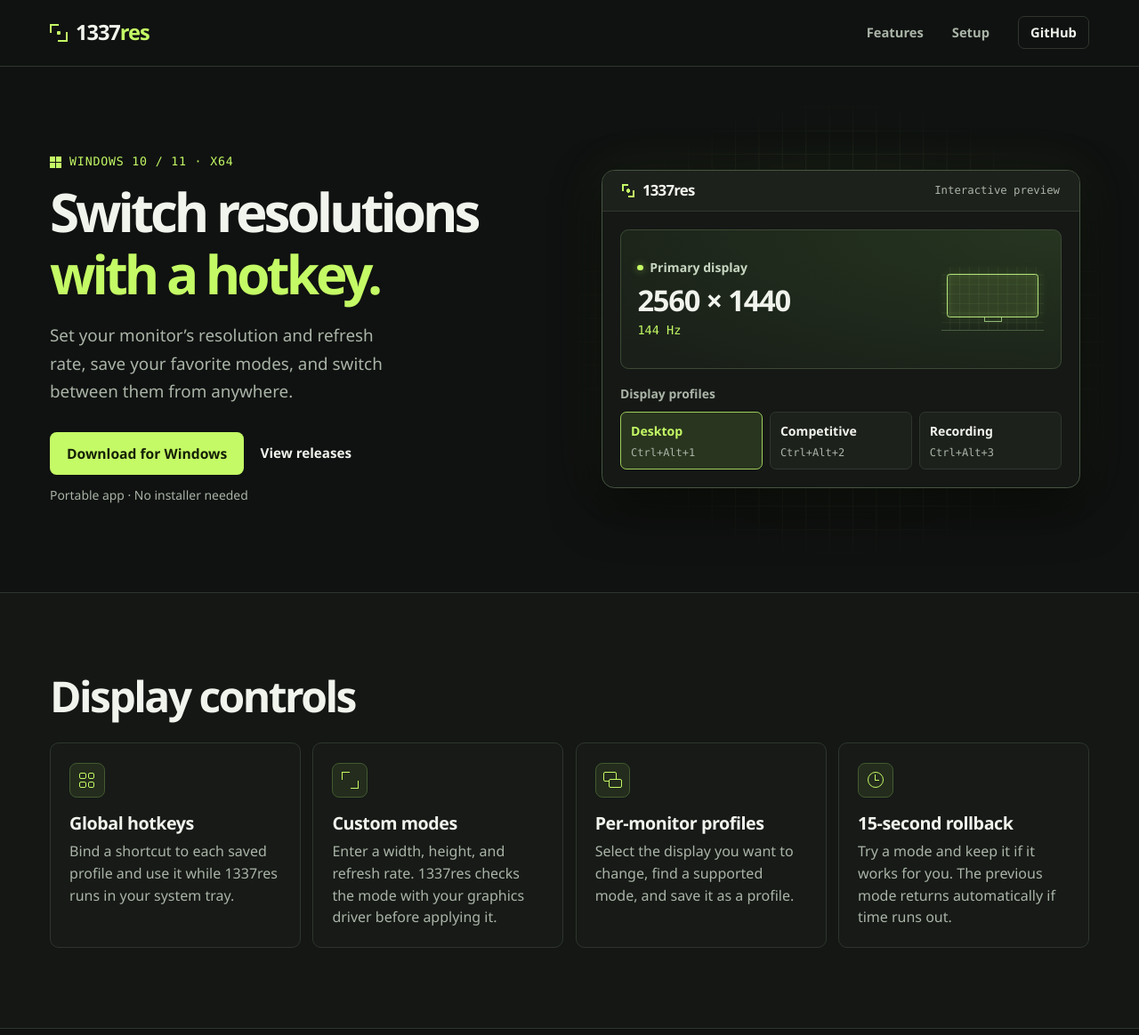
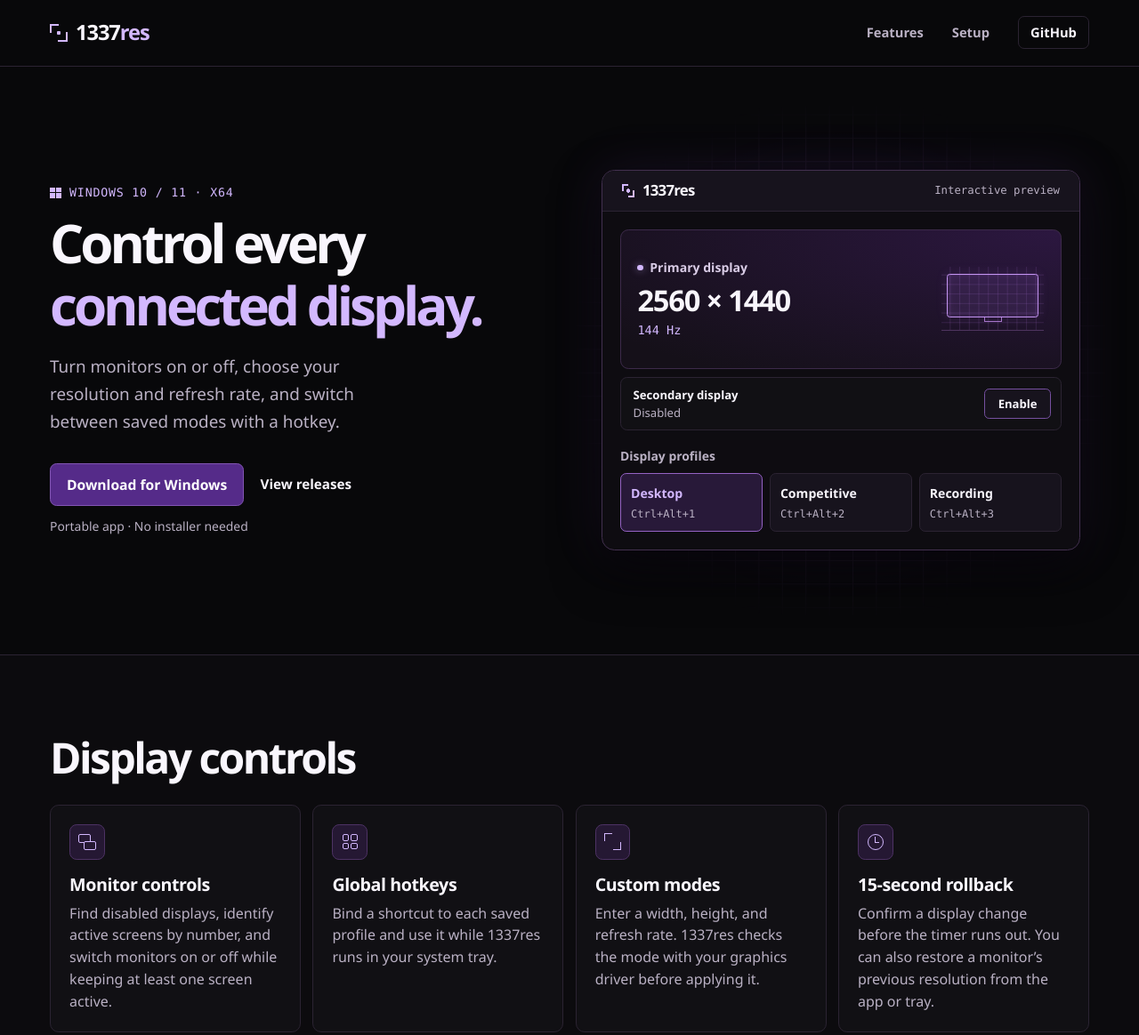
Before and after one commit to sullyzv/1337res, a plain HTML site: page docs/index.html in a window 1280 px wide. Shown: the top 1164 px of the page at 89% size. Drawn offline with Linux system fonts and the light colour scheme.

Commit message:
Update the 1337res project website

```diff
--- a/docs/index.html
+++ b/docs/index.html
@@ -3,8 +3,8 @@
 <head>
   <meta charset="utf-8">
   <meta name="viewport" content="width=device-width, initial-scale=1">
-  <meta name="theme-color" content="#101211">
-  <meta name="description" content="1337res is a portable Windows app for switching display resolutions and refresh rates with global hotkeys.">
+  <meta name="theme-color" content="#08080a">
+  <meta name="description" content="1337res is a portable Windows app for enabling and disabling connected monitors and switching display modes with global hotkeys.">
   <title>1337res — Windows display switcher</title>
   <link rel="stylesheet" href="styles.css">
   <script src="preview.js" defer></script>
@@ -28,8 +28,8 @@
     <section class="hero container" aria-labelledby="hero-title">
       <div class="hero-copy">
         <p class="platform"><span class="windows-mark" aria-hidden="true"></span> Windows 10 / 11 · x64</p>
-        <h1 id="hero-title">Switch resolutions <span>with a hotkey.</span></h1>
-        <p class="hero-description">Set your monitor’s resolution and refresh rate, save your favorite modes, and switch between them from anywhere.</p>
+        <h1 id="hero-title">Control every <span>connected display.</span></h1>
+        <p class="hero-description">Turn monitors on or off, choose your resolution and refresh rate, and switch between saved modes with a hotkey.</p>
         <div class="hero-actions">
           <a class="button button-primary" href="https://github.com/sullyzv/1337res/releases/latest/download/1337res-win-x64.exe">Download for Windows</a>
           <a class="text-link" href="https://github.com/sullyzv/1337res/releases">View releases</a>
@@ -51,6 +51,10 @@
                 <span id="mode-refresh">144 Hz</span>
               </div>
               <div class="display-diagram" aria-hidden="true"><span id="mode-frame"></span></div>
+            </div>
+            <div class="preview-monitor">
+              <div><strong>Secondary display</strong><span id="monitor-state" role="status">Disabled</span></div>
+              <button type="button" id="monitor-toggle" aria-label="Enable secondary display">Enable</button>
             </div>
             <p class="profile-label" id="profile-label">Display profiles</p>
             <div class="preview-profiles" role="group" aria-labelledby="profile-label">
@@ -74,6 +78,11 @@
         <h2 id="features-title">Display controls</h2>
         <div class="feature-grid">
           <article class="feature-card">
+            <span class="feature-icon icon-monitors" aria-hidden="true"></span>
+            <h3>Monitor controls</h3>
+            <p>Find disabled displays, identify active screens by number, and switch monitors on or off while keeping at least one screen active.</p>
+          </article>
+          <article class="feature-card">
             <span class="feature-icon icon-keys" aria-hidden="true"><i></i><i></i><i></i><i></i></span>
             <h3>Global hotkeys</h3>
             <p>Bind a shortcut to each saved profile and use it while 1337res runs in your system tray.</p>
@@ -84,14 +93,9 @@
             <p>Enter a width, height, and refresh rate. 1337res checks the mode with your graphics driver before applying it.</p>
           </article>
           <article class="feature-card">
-            <span class="feature-icon icon-monitors" aria-hidden="true"></span>
-            <h3>Per-monitor profiles</h3>
-            <p>Select the display you want to change, find a supported mode, and save it as a profile.</p>
-          </article>
-          <article class="feature-card">
             <span class="feature-icon icon-clock" aria-hidden="true"></span>
             <h3>15-second rollback</h3>
-            <p>Try a mode and keep it if it works for you. The previous mode returns automatically if time runs out.</p>
+            <p>Confirm a display change before the timer runs out. You can also restore a monitor’s previous resolution from the app or tray.</p>
           </article>
         </div>
       </div>
@@ -99,12 +103,12 @@
 
     <section class="setup-section container" id="setup" aria-labelledby="setup-title">
       <div class="setup-copy">
-        <h2 id="setup-title">Set up your first shortcut.</h2>
+        <h2 id="setup-title">Set up your displays.</h2>
         <p>1337res stores your profiles and hotkeys on your PC.</p>
       </div>
       <ol class="steps">
         <li><div><h3>Run 1337res</h3><p>Download and open the Windows executable.</p></div></li>
-        <li><div><h3>Choose a display mode</h3><p>Pick your monitor, then select a mode or enter your own values.</p></div></li>
+        <li><div><h3>Choose what’s active</h3><p>Open Monitors to enable or disable displays. Open Display to choose a resolution and refresh rate.</p></div></li>
         <li><div><h3>Save a profile</h3><p>Give it a name, assign a shortcut, and keep 1337res running in the tray.</p></div></li>
       </ol>
     </section>
--- a/docs/preview.js
+++ b/docs/preview.js
@@ -2,6 +2,8 @@ const profileButtons = document.querySelectorAll('.preview-profiles button');
 const resolutionLabel = document.getElementById('mode-resolution');
 const refreshLabel = document.getElementById('mode-refresh');
 const displayFrame = document.getElementById('mode-frame');
+const monitorToggle = document.getElementById('monitor-toggle');
+const monitorState = document.getElementById('monitor-state');
 
 for (const button of profileButtons) {
   button.addEventListener('click', () => {
@@ -14,3 +16,12 @@ for (const button of profileButtons) {
     displayFrame.dataset.ratio = button.dataset.ratio;
   });
 }
+
+let monitorEnabled = false;
+monitorToggle.addEventListener('click', () => {
+  monitorEnabled = !monitorEnabled;
+  const action = monitorEnabled ? 'Disable' : 'Enable';
+  monitorState.textContent = monitorEnabled ? 'Enabled' : 'Disabled';
+  monitorToggle.textContent = action;
+  monitorToggle.setAttribute('aria-label', `${action} secondary display`);
+});
--- a/docs/styles.css
+++ b/docs/styles.css
@@ -1,13 +1,15 @@
 :root {
   color-scheme: dark;
-  --bg: #101211;
-  --surface: #171a17;
-  --panel: #1d211c;
-  --line: #2f362e;
-  --text: #f1f4ed;
-  --muted: #aab4a7;
-  --lime: #c4fa65;
-  --ink: #152006;
+  --bg: #08080a;
+  --surface: #111014;
+  --panel: #17131d;
+  --line: #2b2332;
+  --text: #f9f6fd;
+  --muted: #bab1c4;
+  --accent: #d3b8ff;
+  --action: #552b89;
+  --action-hover: #6939a5;
+  --action-text: #ffffff;
   --display-font: "Bahnschrift", "Segoe UI Variable Display", "Segoe UI", system-ui, sans-serif;
   --mono-font: "Cascadia Mono", Consolas, monospace;
   font-family: "Segoe UI Variable Text", "Segoe UI", system-ui, sans-serif;
@@ -28,10 +30,10 @@ body {
 h1, h2, h3, p, figure { margin: 0; }
 a { color: inherit; text-decoration: none; }
 button { font: inherit; }
-::selection { background: var(--lime); color: var(--ink); }
+::selection { background: var(--accent); color: var(--bg); }
 
 :focus-visible {
-  outline: 2px solid var(--lime);
+  outline: 2px solid var(--accent);
   outline-offset: 5px;
 }
 
@@ -48,8 +50,8 @@ button { font: inherit; }
   padding: 0.65rem 1rem;
   transform: translateY(-200%);
   border-radius: 0.5rem;
-  background: var(--lime);
-  color: var(--ink);
+  background: var(--action);
+  color: var(--action-text);
 }
 
 .skip-link:focus { transform: none; }
@@ -72,7 +74,7 @@ button { font: inherit; }
   letter-spacing: -0.045em;
 }
 
-.brand-accent { color: var(--lime); }
+.brand-accent { color: var(--accent); }
 
 .brand-mark {
   position: relative;
@@ -80,7 +82,7 @@ button { font: inherit; }
   flex: none;
   width: 1.23rem;
   height: 1.23rem;
-  color: var(--lime);
+  color: var(--accent);
   background: radial-gradient(circle at center, currentColor 0 2px, transparent 2.5px);
 }
 
@@ -108,7 +110,7 @@ button { font: inherit; }
   transition: color 150ms ease;
 }
 
-.header-inner nav a:hover, .footer-inner > a:last-child:hover { color: var(--lime); }
+.header-inner nav a:hover, .footer-inner > a:last-child:hover { color: var(--accent); }
 
 .repo-link {
   padding: 0.37rem 0.82rem;
@@ -130,7 +132,7 @@ button { font: inherit; }
   align-items: center;
   gap: 0.58rem;
   margin-bottom: 1.1rem;
-  color: var(--lime);
+  color: var(--accent);
   font: 500 0.83rem/1.4 var(--mono-font);
   letter-spacing: 0.06em;
   text-transform: uppercase;
@@ -154,7 +156,7 @@ h1 {
   letter-spacing: -0.067em;
 }
 
-h1 span { display: block; margin-top: 0.17em; color: var(--lime); }
+h1 span { display: block; margin-top: 0.17em; color: var(--accent); }
 
 .hero-description {
   max-width: 36ch;
@@ -186,13 +188,13 @@ h1 span { display: block; margin-top: 0.17em; color: var(--lime); }
   transition: background-color 150ms ease, color 150ms ease, border-color 150ms ease;
 }
 
-.button-primary { background: var(--lime); color: var(--ink); }
-.button-primary:hover { background: #dcff9d; }
-.button-secondary { border-color: #577235; color: var(--lime); }
-.button-secondary:hover { border-color: var(--lime); background: var(--lime); color: var(--ink); }
+.button-primary { border-color: #8255b3; background: var(--action); color: var(--action-text); }
+.button-primary:hover { background: var(--action-hover); }
+.button-secondary { border-color: #7650a0; color: var(--accent); }
+.button-secondary:hover { border-color: var(--accent); background: var(--action); color: var(--action-text); }
 
 .text-link { color: var(--text); text-underline-offset: 0.25em; font-size: 0.95rem; font-weight: 600; }
-.text-link:hover { color: var(--lime); text-decoration: underline; }
+.text-link:hover { color: var(--accent); text-decoration: underline; }
 .download-note { margin-top: 0.76rem; color: var(--muted); font-size: 0.87rem; }
 
 .hero-visual {
@@ -207,9 +209,9 @@ h1 span { display: block; margin-top: 0.17em; color: var(--lime); }
   z-index: -1;
   inset: -3.25rem -1.1rem;
   content: "";
-  background: linear-gradient(90deg, #465b33 1px, transparent 1px) 50% / 1.65rem 1.65rem,
-    linear-gradient(#465b33 1px, transparent 1px) 50% / 1.65rem 1.65rem,
-    radial-gradient(ellipse, #46662788, transparent 70%);
+  background: linear-gradient(90deg, #4b3162 1px, transparent 1px) 50% / 1.65rem 1.65rem,
+    linear-gradient(#4b3162 1px, transparent 1px) 50% / 1.65rem 1.65rem,
+    radial-gradient(ellipse, #572b8e82, transparent 70%);
   opacity: 0.54;
   mask-image: radial-gradient(ellipse at center, #000 22%, transparent 74%);
   pointer-events: none;
@@ -217,10 +219,10 @@ h1 span { display: block; margin-top: 0.17em; color: var(--lime); }
 
 .preview {
   overflow: hidden;
-  border: 1px solid #465541;
+  border: 1px solid #42304f;
   border-radius: 0.9rem;
-  background: #151815;
-  box-shadow: 0 1.4rem 3.3rem #0009, 0 0 3.6rem #8fc54a16;
+  background: #0e0c11;
+  box-shadow: 0 1.4rem 3.3rem #0009, 0 0 3.6rem #8b4fd221;
 }
 
 .preview-top {
@@ -253,9 +255,9 @@ h1 span { display: block; margin-top: 0.17em; color: var(--lime); }
   gap: 0.45rem 0.9rem;
   min-height: 9.8rem;
   padding: 1.15rem;
-  border: 1px solid #3d4a34;
+  border: 1px solid #3c2a4a;
   border-radius: 0.58rem;
-  background: radial-gradient(ellipse at 100% 0%, #263520, transparent 90%), #1a2019;
+  background: radial-gradient(ellipse at 100% 0%, #2c1740, transparent 90%), #151019;
 }
 
 .preview-display-label {
@@ -264,7 +266,7 @@ h1 span { display: block; margin-top: 0.17em; color: var(--lime); }
   align-items: center;
   grid-area: label;
   gap: 0.47rem;
-  color: #c7d6c1;
+  color: #d9cce6;
   font-size: 0.88rem;
   font-weight: 600;
 }
@@ -273,8 +275,8 @@ h1 span { display: block; margin-top: 0.17em; color: var(--lime); }
   width: 0.4rem;
   height: 0.4rem;
   border-radius: 50%;
-  background: var(--lime);
-  box-shadow: 0 0 0.55rem #c4fa6580;
+  background: var(--accent);
+  box-shadow: 0 0 0.55rem #d3b8ff80;
 }
 
 .preview-display-mode { grid-area: mode; align-self: start; }
@@ -287,7 +289,7 @@ h1 span { display: block; margin-top: 0.17em; color: var(--lime); }
   white-space: nowrap;
 }
 
-.preview-display-mode > span { color: var(--lime); font: 0.85rem/1.5 var(--mono-font); }
+.preview-display-mode > span { color: var(--accent); font: 0.85rem/1.5 var(--mono-font); }
 
 .display-diagram {
   position: relative;
@@ -297,9 +299,9 @@ h1 span { display: block; margin-top: 0.17em; color: var(--lime); }
   place-items: center;
   width: clamp(3.6rem, 9vw, 8.5rem);
   aspect-ratio: 16 / 10;
-  border-bottom: 1px solid #485e40;
-  background: linear-gradient(90deg, #6d8d5025 1px, transparent 1px) 50% / 0.67rem 0.67rem,
-    linear-gradient(#6d8d5025 1px, transparent 1px) 50% / 0.67rem 0.67rem;
+  border-bottom: 1px solid #4e345f;
+  background: linear-gradient(90deg, #ad72d62a 1px, transparent 1px) 50% / 0.67rem 0.67rem,
+    linear-gradient(#ad72d62a 1px, transparent 1px) 50% / 0.67rem 0.67rem;
 }
 
 .display-diagram span {
@@ -307,10 +309,10 @@ h1 span { display: block; margin-top: 0.17em; color: var(--lime); }
   bottom: 0.2rem;
   width: 89%;
   height: 69%;
-  border: 1px solid #b4e47a;
+  border: 1px solid #c494f2;
   border-radius: 0.21rem;
-  background: #a3d46420;
-  box-shadow: inset 0 0 0.8rem #b3ef651a, 0 0 0.8rem #b3ef6521;
+  background: #a86fe220;
+  box-shadow: inset 0 0 0.8rem #b678f81a, 0 0 0.8rem #b678f821;
   transition: width 180ms ease;
 }
 
@@ -320,12 +322,40 @@ h1 span { display: block; margin-top: 0.17em; color: var(--lime); }
   bottom: -0.4rem;
   left: 40%;
   height: 0.35rem;
-  border: solid #91b876;
+  border: solid #a574c8;
   border-width: 0 1px 1px;
   content: "";
 }
 
 .display-diagram span[data-ratio="standard"] { width: 67%; }
+
+.preview-monitor {
+  display: flex;
+  justify-content: space-between;
+  align-items: center;
+  gap: 0.65rem;
+  margin-top: 0.6rem;
+  padding: 0.54rem 0.67rem 0.54rem 0.85rem;
+  border: 1px solid var(--line);
+  border-radius: 0.48rem;
+  background: var(--surface);
+}
+
+.preview-monitor strong, .preview-monitor span { display: block; font-size: 0.82rem; }
+.preview-monitor span { color: var(--muted); }
+.preview-monitor button {
+  min-width: 4.66rem;
+  min-height: 2.16rem;
+  padding: 0.2rem 0.52rem;
+  border: 1px solid #7650a0;
+  border-radius: 0.35rem;
+  background: var(--panel);
+  color: var(--text);
+  cursor: pointer;
+  font-size: 0.82rem;
+  font-weight: 600;
+}
+.preview-monitor button:hover { background: var(--action); }
 
 .profile-label {
   margin-top: 1.1rem;
@@ -352,15 +382,15 @@ h1 span { display: block; margin-top: 0.17em; color: var(--lime); }
   transition: border-color 150ms ease, background-color 150ms ease;
 }
 
-.preview-profiles button:hover { border-color: #9cc76a; }
-.preview-profiles button[aria-pressed="true"] { border-color: #9fce5a; background: #29351f; }
-.preview-profiles button[aria-pressed="true"] > span { color: var(--lime); }
+.preview-profiles button:hover { border-color: #a979d7; }
+.preview-profiles button[aria-pressed="true"] { border-color: #9462c3; background: #281939; }
+.preview-profiles button[aria-pressed="true"] > span { color: var(--accent); }
 .preview-profiles button > span { font-size: 0.88rem; font-weight: 700; overflow-wrap: anywhere; }
 .preview-profiles kbd { color: var(--muted); font: 0.75rem/1.35 var(--mono-font); }
 
 .features-section {
   border-block: 1px solid var(--line);
-  background: #141714;
+  background: #0c0b0e;
   padding-block: clamp(3.6rem, 7vw, 5.7rem);
 }
 
@@ -395,10 +425,10 @@ h2 {
   width: 2.48rem;
   height: 2.48rem;
   margin-bottom: 1.02rem;
-  border: 1px solid #435b30;
+  border: 1px solid #4d3264;
   border-radius: 0.51rem;
-  background: #242c1d;
-  color: var(--lime);
+  background: #251833;
+  color: var(--accent);
 }
 
 .icon-keys { grid-template-columns: repeat(2, 0.45rem); grid-template-rows: repeat(2, 0.45rem); place-content: center; gap: 0.16rem; }
@@ -410,7 +440,7 @@ h2 {
 .icon-size::after { right: 0.58rem; bottom: 0.58rem; border-width: 0 1px 1px 0; }
 .icon-monitors::before, .icon-monitors::after { width: 0.93rem; height: 0.65rem; border: 1px solid; border-radius: 2px; }
 .icon-monitors::before { top: 0.62rem; left: 0.53rem; }
-.icon-monitors::after { right: 0.52rem; bottom: 0.61rem; background: #242c1d; }
+.icon-monitors::after { right: 0.52rem; bottom: 0.61rem; background: #251833; }
 .icon-clock::before { width: 1.13rem; height: 1.13rem; border: 1px solid; border-radius: 50%; }
 .icon-clock::after { top: 0.79rem; left: 1.13rem; width: 0.3rem; height: 0.43rem; border: solid; border-width: 0 0 1px 1px; }
 
@@ -442,10 +472,10 @@ h2 {
   flex: 0 0 1.85rem;
   place-items: center;
   height: 1.85rem;
-  border: 1px solid #435b30;
+  border: 1px solid #4d3264;
   border-radius: 0.38rem;
-  background: #20291a;
-  color: var(--lime);
+  background: #20142c;
+  color: var(--accent);
   font: 0.83rem/1 var(--mono-font);
   content: counter(setup-step);
 }
@@ -457,9 +487,9 @@ h2 {
   gap: 1.2rem;
   align-items: center;
   padding: clamp(1.15rem, 3.6vw, 2.2rem);
-  border: 1px solid #3e5331;
+  border: 1px solid #4e3462;
   border-radius: 0.75rem;
-  background: linear-gradient(112deg, #222f1b, #171e15 59%, #151a14);
+  background: linear-gradient(112deg, #241532, #131017 59%, #0d0a10);
 }
 
 .credit-symbol {
@@ -467,9 +497,9 @@ h2 {
   flex: 0 0 3.6rem;
   place-items: center;
   height: 3.6rem;
-  border: 1px solid #577235;
+  border: 1px solid #7650a0;
   border-radius: 0.62rem;
-  background: #2f411f;
+  background: #301d42;
 }
 
 .credit-symbol .brand-mark { width: 1.6rem; height: 1.6rem; }
```
